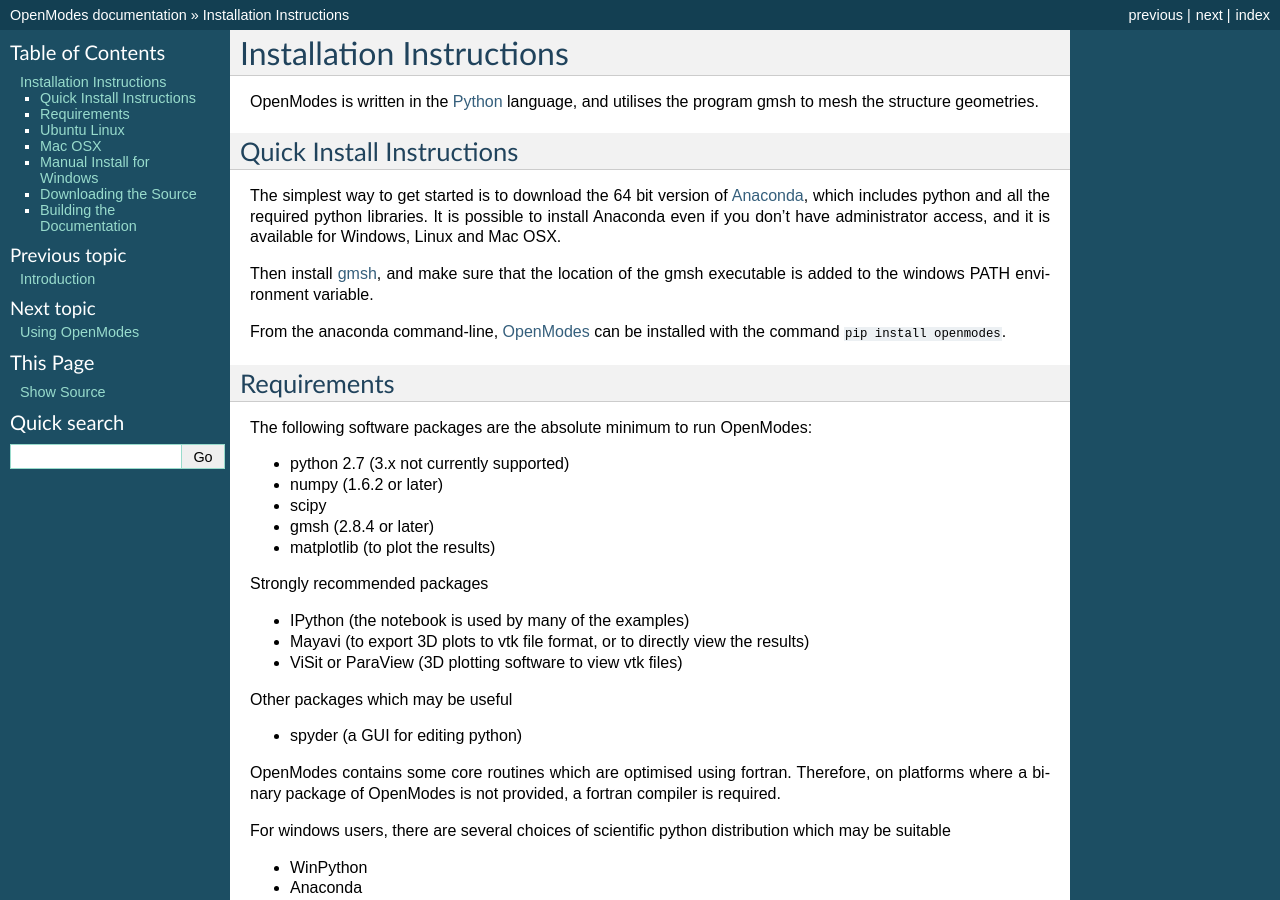
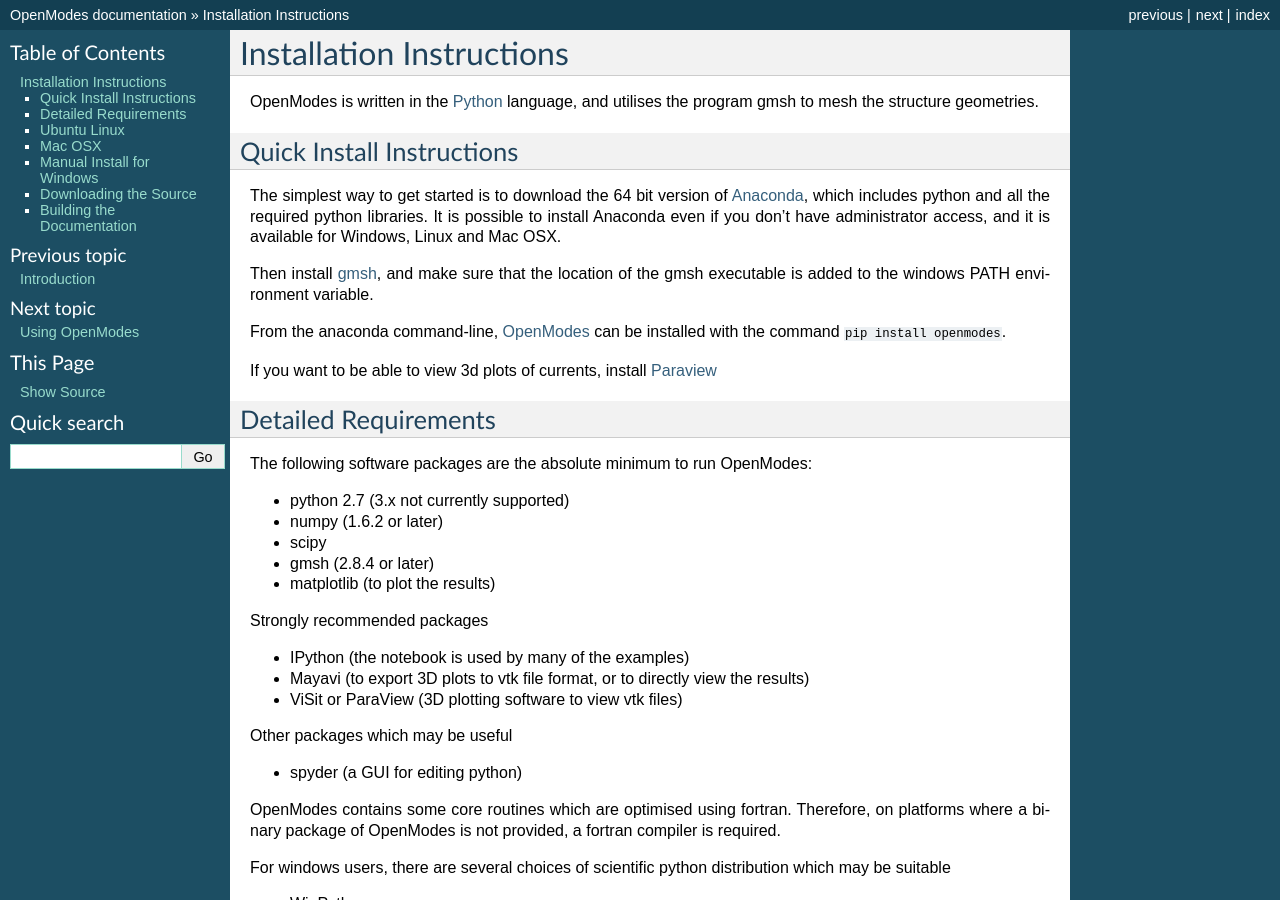
Before and after one commit to DavidPowell/OpenModes, a Sphinx documentation site: the page built from doc/install.txt, in a window 1280 px wide and 900 px high. Built offline with Sphinx 7.4.7, drawn with Linux system fonts in a browser that asks for light colours; the version number could not be read and is left out.

```diff
--- a/README.rst
+++ b/README.rst
@@ -16,3 +16,7 @@ for full installation instructions and requirements.
 
 The source is available on `GitHub <https://github.com/DavidPowell/OpenModes>`_,
 and binary packages are available from the `Python Package Index <https://pypi.python.org/pypi/OpenModes>`_.
+
+This program was written by David Powell, a research fellow with the Nonlinear
+Physics Centre at the Australian National University. Contact details are available
+on my `web page <http://wwwrsphysse.anu.edu.au/nonlinear/people/DavidPowell.shtml>`_.
--- a/doc/install.txt
+++ b/doc/install.txt
@@ -18,8 +18,10 @@ executable is added to the windows PATH environment variable.
 From the anaconda command-line, `OpenModes <http://pypi.python.org/pypi/OpenModes>`_
 can be installed with the command ``pip install openmodes``.
 
-Requirements
-------------
+If you want to be able to view 3d plots of currents, install `Paraview <http://www.paraview.org/>`_
+
+Detailed Requirements
+---------------------
 The following software packages are the absolute minimum to run OpenModes:
 
 - python 2.7 (3.x not currently supported)
```
Also changed, not shown: 1 other file.
